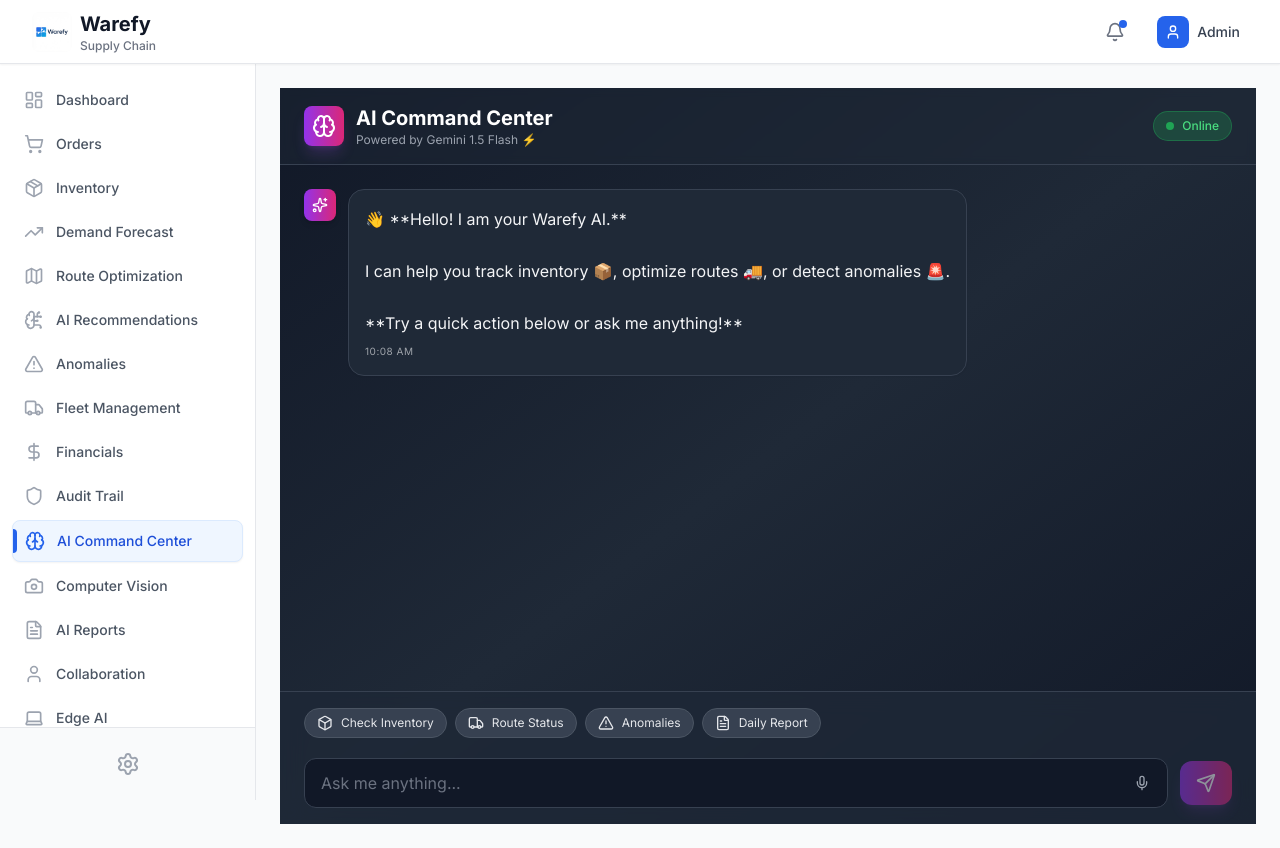
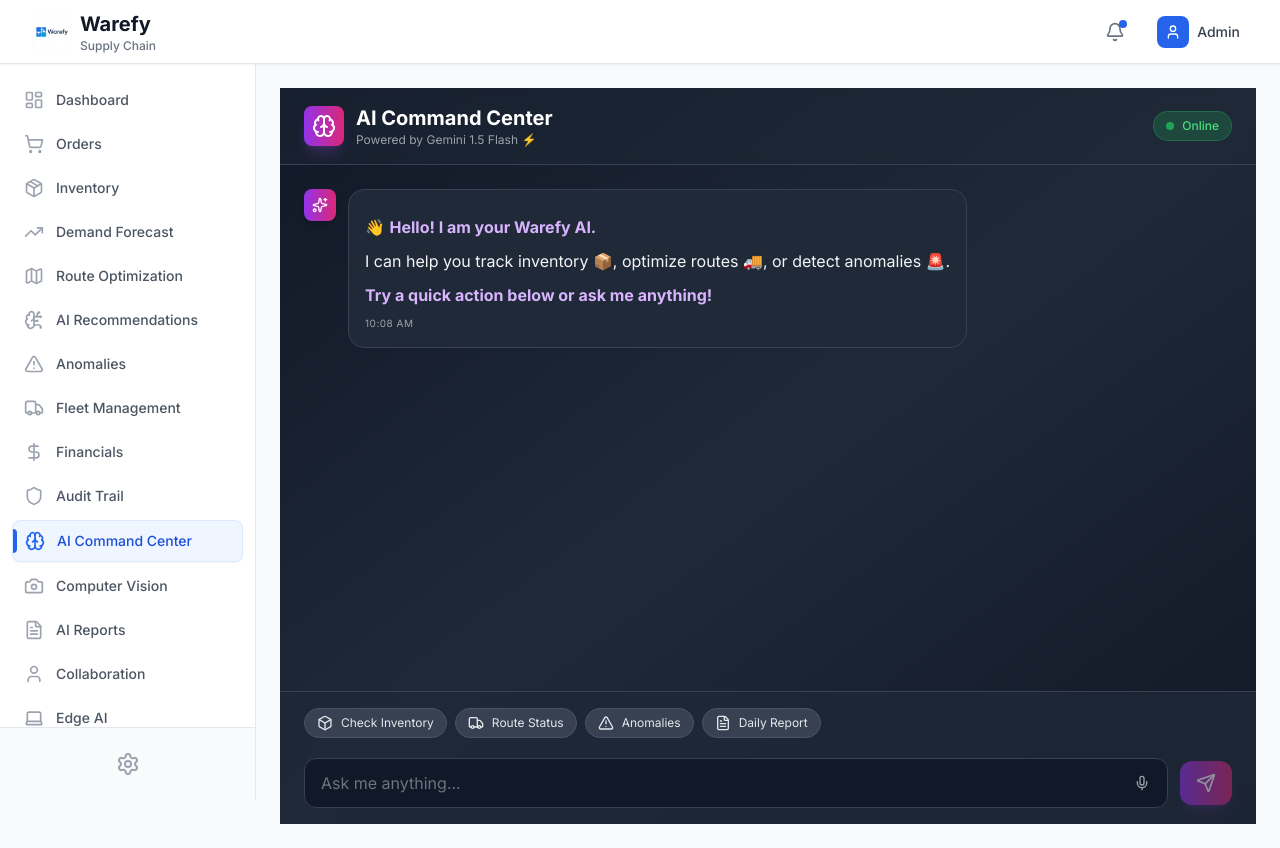
Before and after one commit to richardbranson077-sketch/Warefy, a Next.js app in the folder frontend/: page /dashboard/ai-command in a window 1280 px wide. Built offline with nearby package versions, Linux system fonts and the light colour scheme; no server answers; sample sign-in values are in the browser's storage.

Commit message:
Add markdown rendering and enhance AI report detail

```diff
--- a/frontend/app/dashboard/ai-command/page.tsx
+++ b/frontend/app/dashboard/ai-command/page.tsx
@@ -3,6 +3,8 @@
 import { useState, useRef, useEffect } from 'react';
 import { Brain, Send, Loader2, Sparkles, User, AlertTriangle, Mic, Box, Truck, FileText } from 'lucide-react';
 import { ai } from '@/lib/api';
+import ReactMarkdown from 'react-markdown';
+import remarkGfm from 'remark-gfm';
 
 interface Message {
     role: 'user' | 'ai';
@@ -137,7 +139,60 @@ export default function AICommandCenterPage() {
                                 ? 'bg-blue-600 text-white'
                                 : 'bg-gray-800 text-gray-100 border border-gray-700'
                                 }`}>
-                                <div className="whitespace-pre-wrap leading-relaxed">{msg.content}</div>
+                                <div className="prose prose-invert prose-sm max-w-none leading-relaxed">
+                                    <ReactMarkdown
+                                        remarkPlugins={[remarkGfm]}
+                                        components={{
+                                            // Style tables
+                                            table: ({ node, ...props }) => (
+                                                <table className="w-full border-collapse border border-gray-600 my-2" {...props} />
+                                            ),
+                                            thead: ({ node, ...props }) => (
+                                                <thead className="bg-gray-700" {...props} />
+                                            ),
+                                            th: ({ node, ...props }) => (
+                                                <th className="border border-gray-600 px-3 py-2 text-left font-semibold" {...props} />
+                                            ),
+                                            td: ({ node, ...props }) => (
+                                                <td className="border border-gray-600 px-3 py-2" {...props} />
+                                            ),
+                                            // Style lists
+                                            ul: ({ node, ...props }) => (
+                                                <ul className="list-disc list-inside my-2 space-y-1" {...props} />
+                                            ),
+                                            ol: ({ node, ...props }) => (
+                                                <ol className="list-decimal list-inside my-2 space-y-1" {...props} />
+                                            ),
+                                            // Style headings
+                                            h1: ({ node, ...props }) => (
+                                                <h1 className="text-2xl font-bold mt-4 mb-2" {...props} />
+                                            ),
+                                            h2: ({ node, ...props }) => (
+                                                <h2 className="text-xl font-bold mt-3 mb-2" {...props} />
+                                            ),
+                                            h3: ({ node, ...props }) => (
+                                                <h3 className="text-lg font-semibold mt-2 mb-1" {...props} />
+                                            ),
+                                            // Style paragraphs
+                                            p: ({ node, ...props }) => (
+                                                <p className="my-2" {...props} />
+                                            ),
+                                            // Style strong/bold
+                                            strong: ({ node, ...props }) => (
+                                                <strong className="font-bold text-purple-300" {...props} />
+                                            ),
+                                            // Style code blocks
+                                            code: ({ node, inline, ...props }: any) =>
+                                                inline ? (
+                                                    <code className="bg-gray-700 px-1.5 py-0.5 rounded text-sm" {...props} />
+                                                ) : (
+                                                    <code className="block bg-gray-900 p-3 rounded my-2 overflow-x-auto" {...props} />
+                                                ),
+                                        }}
+                                    >
+                                        {msg.content}
+                                    </ReactMarkdown>
+                                </div>
                                 <div className="flex items-center gap-2 mt-2 text-[10px] opacity-60 uppercase tracking-wider">
                                     {msg.timestamp.toLocaleTimeString([], { hour: '2-digit', minute: '2-digit' })}
                                 </div>
--- a/frontend/package.json
+++ b/frontend/package.json
@@ -21,9 +21,11 @@
     "react": "^18.2.0",
     "react-dom": "^18.2.0",
     "react-map-gl": "^7.1.7",
+    "react-markdown": "^10.1.0",
     "react-qr-barcode-scanner": "^2.1.19",
     "react-webcam": "^7.2.0",
     "recharts": "^2.10.3",
+    "remark-gfm": "^4.0.1",
     "socket.io-client": "^4.8.1",
     "tesseract.js": "^6.0.1"
   },
```
Also changed, not shown: 2 other files (tests, documents, lock files or other folders).
